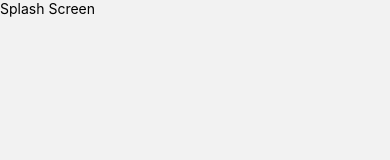
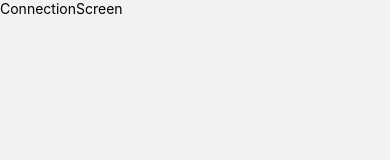
Before and after one commit to koushikm8926/share_app, a React Native app: screen /ConnectionScreen in a window 390 px wide. Before the commit this address had no page. Shown: the top 160 px of the page. Built offline with nearby package versions, Linux system fonts and the light colour scheme.

Commit message:
Logo and Splash screen bug fixed

```diff
--- a/src/navigation/Navigation.tsx
+++ b/src/navigation/Navigation.tsx
@@ -6,6 +6,7 @@ import { navigationRef } from '../utils/NavigationUtil';
 import HomeScreen from '../screens/HomeScreen';
 import SendScreen from '../screens/SendScreen';
 import SplashScreen from '../screens/SplashScreen';
+import ConnectionScreen from '../screens/ConnectionScreen';
 
 
 
@@ -19,6 +20,7 @@ const Stack=createNativeStackNavigator();
         <Stack.Screen name='HomeScreen' component={HomeScreen}/>
         <Stack.Screen name='SendScreen' component={SendScreen}/>
         <Stack.Screen name='SplashScreen' component={SplashScreen}/>
+        <Stack.Screen name='ConnectionScreen' component={ConnectionScreen}/>
        </Stack.Navigator>
     </NavigationContainer>
    )
--- /dev/null
+++ b/src/screens/ConnectionScreen.tsx
@@ -0,0 +1,12 @@
+import { View, Text } from 'react-native'
+import React from 'react'
+
+const ConnectionScreen = () => {
+  return (
+    <View>
+      <Text>ConnectionScreen</Text>
+    </View>
+  )
+}
+
+export default ConnectionScreen
--- a/src/screens/SplashScreen.tsx
+++ b/src/screens/SplashScreen.tsx
@@ -1,10 +1,22 @@
- import { View, Text } from 'react-native'
- import React from 'react'
+ import { View, Image } from 'react-native'
+ import React, { FC, useEffect } from 'react'
+import { navigate } from '../utils/NavigationUtil'
+import { commonStyles } from '../styles/commonStyles'
 
- const  SplashScreen = () => {
+ const  SplashScreen:FC = () => {
+
+  const navigateToHome=()=>{
+    navigate('ConnectionScreen');
+  }
+
+  useEffect(()=>{
+    const timeoutId=setTimeout(navigateToHome,1200);
+    return()=>clearTimeout(timeoutId)
+  },[])
+
    return (
-     <View>
-       <Text>Splash Screen </Text>
+     <View style={commonStyles.container}>
+       <Image style={commonStyles.img} source={require('../assets/images/AppIcon.png')}/>
      </View>
    )
  }
```
Also changed, not shown: src/assets/images/AppIcon.png (added), src/assets/images/logo_text.png (deleted), 25 other files (tests, documents, lock files or other folders).
